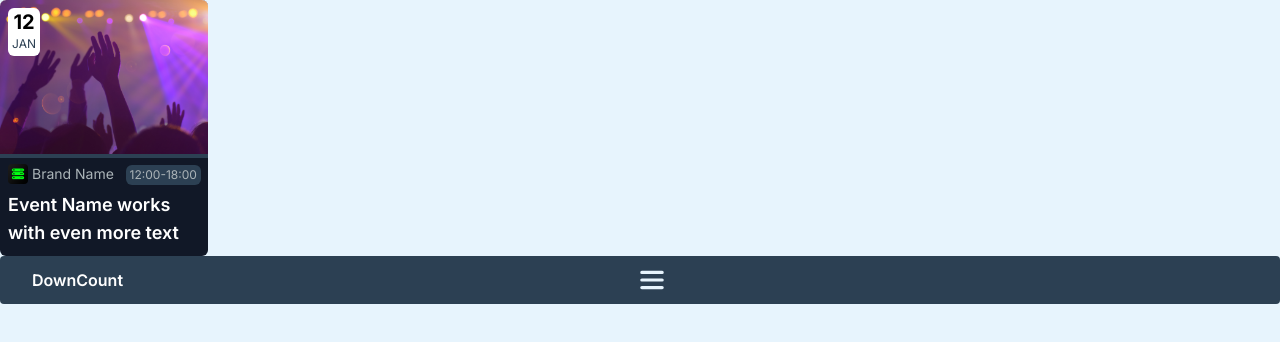
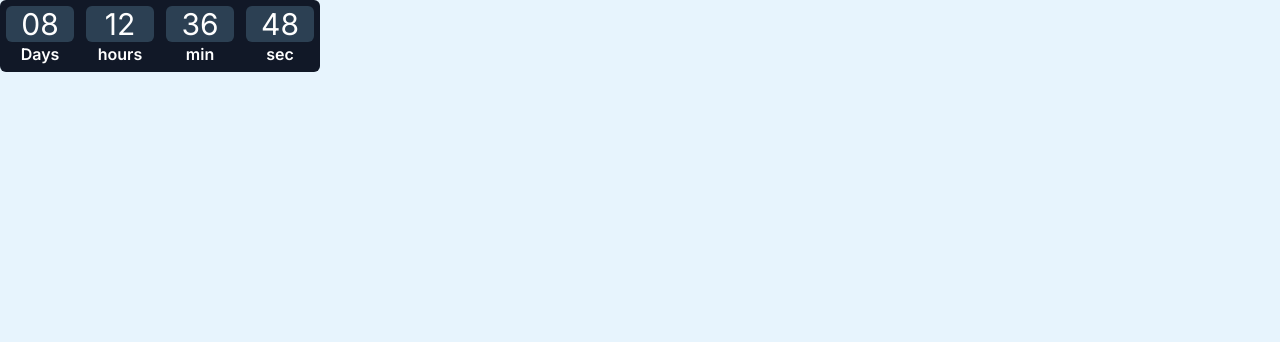
Before and after one commit to TejasBhovad/countdown, a Next.js app: page /rohan in a window 1280 px wide. Shown: the top 342 px of the page. Built offline with nearby package versions, Linux system fonts and the light colour scheme.

Commit message:
countdown

```diff
--- a/app/rohan/page.jsx
+++ b/app/rohan/page.jsx
@@ -1,15 +1,16 @@
 "use client";
 // import statements go here REMOVE UNNECESSARY IMPORTS
 import { React, useState } from "react";
-import EventFrame from "@/components/EventFrame.jsx";
-import Landing from "@/components/landing";
+
+
+import Countdown from "@/components/Countdown";
 
 const page = () => {
   return (
     <div className="bg-background w-full h-full">
       {/* Added element for testing purposes, after testing should be removed from here */}
-      <EventFrame />
-      <Landing />
+
+      <Countdown />
     </div>
   );
 };
--- /dev/null
+++ b/components/Countdown.jsx
@@ -0,0 +1,40 @@
+import React from 'react'
+
+const Countdown = () => {
+  return (
+  <div className="flex" >
+    <div className="w-20 h-30 rounded-md rounded-r-none bg-primary text-white p-1.5 ">
+       <div className='w-15 h-15 rounded-md bg-secondary text-white box-border '>
+        <div className='h-2/3 flex items-center justify-center text-3xl'>08</div>
+        </div>
+       <div className="text-center font-semibold h-1/3 ">Days</div>
+      </div>
+
+      <div className="w-20 h-30 bg-primary text-white p-1.5 ">
+       <div className='w-15 h-15 rounded-md bg-secondary text-white box-border '>
+        <div className='h-2/3 flex items-center justify-center text-3xl'>12</div>
+        </div>
+       <div className="text-center font-semibold h-1/3 ">hours</div>
+       </div>
+
+       <div className="w-20 h-30  bg-primary text-white p-1.5 ">
+       <div className='w-15 h-15 rounded-md bg-secondary text-white box-border '>
+        <div className='h-2/3 flex items-center justify-center text-3xl'>36</div>
+        </div>
+       <div className="text-center font-semibold h-1/3 ">min</div>
+       </div>
+
+       <div className="w-20 h-30 rounded-md rounded-l-none bg-primary text-white p-1.5 ">
+       <div className='w-15 h-15 rounded-md bg-secondary text-white box-border '>
+        <div className='h-2/3 flex items-center justify-center text-3xl'>48</div>
+        </div>
+       <div className="text-center font-semibold h-1/3 ">sec</div>
+       </div>
+
+
+  </div>
+
+  )
+}
+
+export default Countdown
```
